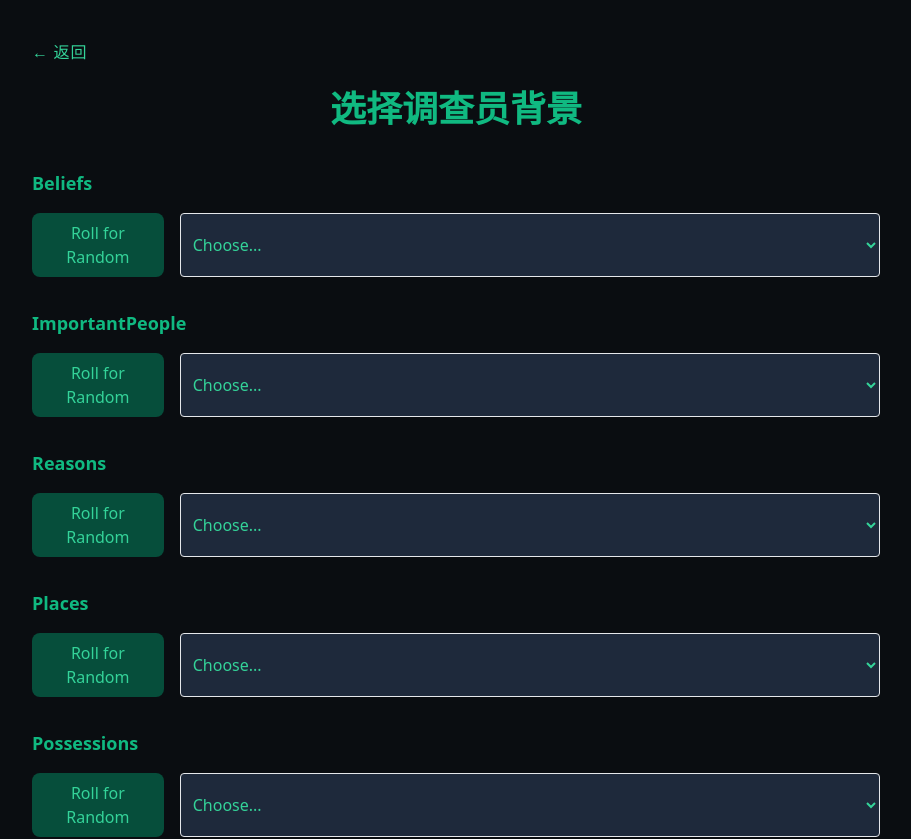
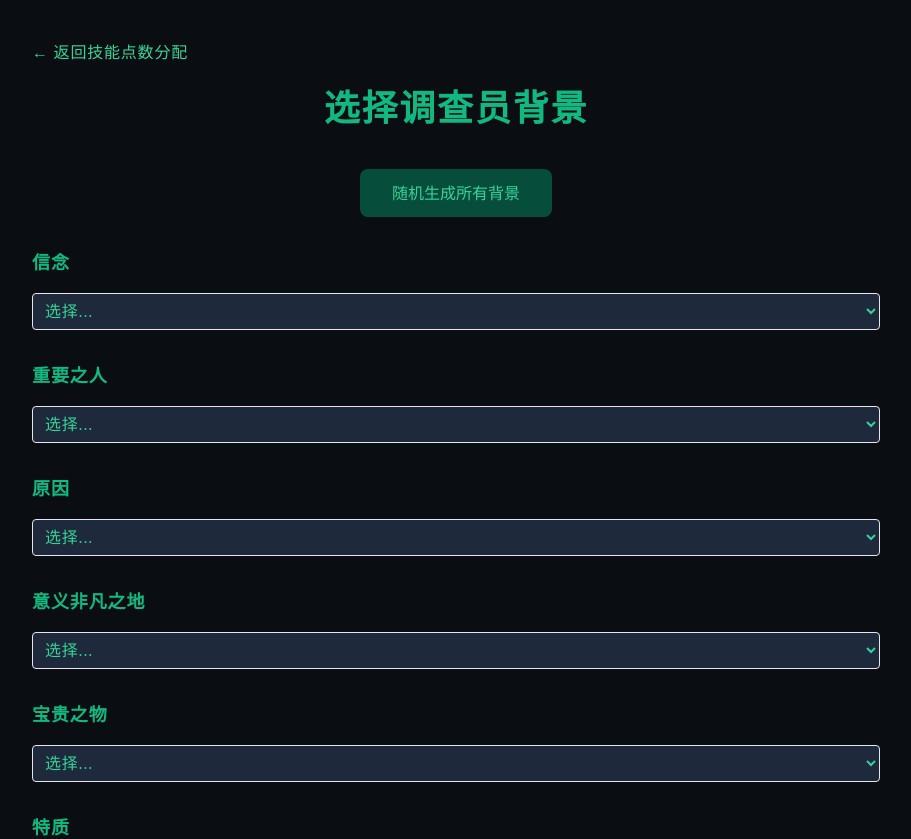
Before and after one commit to KevinKevinL/AI-Driven-TRPG, a Next.js app: page /coc/background in a window 1280 px wide. Shown: the top 839 px of the page, without its empty margins (184-1095 px from the left). Built offline with nearby package versions, Linux system fonts and the light colour scheme.

Commit message:
Update background.js

```diff
--- a/pages/coc/background.js
+++ b/pages/coc/background.js
@@ -1,35 +1,64 @@
-import React, { useState } from "react";
+import React, { useState, useEffect } from "react";
 import Head from "next/head";
 import Link from "next/link";
-import { DiceSystem } from "@utils/diceSystem"; // 引用您之前的骰子逻辑
+import { useRouter } from "next/router";
+import { DiceSystem } from "@utils/diceSystem"; // 引用骰子逻辑
 import { BACKGROUND_OPTIONS } from "@constants/backgroundList";
+import { character } from "@utils/characterState"; // 全局状态管理对象
 
 const BackgroundPage = () => {
   const [selectedBackground, setSelectedBackground] = useState({
     belief: null,
     importantPerson: null,
+    reason: null,
     place: null,
     possession: null,
     trait: null,
   });
   const [isRolling, setIsRolling] = useState(false);
+  const router = useRouter();
 
-  const rollAndSelect = (category) => {
+  // Load background from character state on mount
+  useEffect(() => {
+    const savedBackground = character.backstory
+      ? parseBackstory(character.backstory)
+      : {};
+    setSelectedBackground(savedBackground);
+  }, []);
+
+  // Parse the backstory string to extract the individual elements
+  const parseBackstory = (backstory) => {
+    const lines = backstory.split("\n").map((line) => line.trim());
+    const keys = ["belief", "importantPerson", "reason", "place", "possession", "trait"];
+    const parsed = {};
+    lines.forEach((line, index) => {
+      parsed[keys[index]] = line.split(":")[1]?.trim() || null;
+    });
+    return parsed;
+  };
+
+  // 为所有类别随机选择选项
+  const rollAll = () => {
     setIsRolling(true);
     setTimeout(() => {
-      const options = BACKGROUND_OPTIONS[category];
-      const randomIndex = DiceSystem.roll(1, options.length) - 1;
-      setSelectedBackground((prev) => ({
-        ...prev,
-        [category]: options[randomIndex],
-      }));
+      const newBackground = {};
+      Object.keys(BACKGROUND_OPTIONS).forEach((category) => {
+        const options = BACKGROUND_OPTIONS[category];
+        const randomIndex = DiceSystem.roll(1, options.length) - 1;
+        newBackground[category] = options[randomIndex];
+      });
+      setSelectedBackground(newBackground);
+      character.setBackground(newBackground); // Save to backstory
+      character.save(); // Save to localStorage
       setIsRolling(false);
-    }, 800);
+    }, 1000);
   };
 
   const handleFinalize = () => {
-    console.log("Finalized Background:", selectedBackground);
-    // 可在这里保存数据或跳转下一步
+    character.setBackground(selectedBackground); // 确保背景选择持久化
+    character.save(); // 保存背景数据
+    console.log("Finalized Background:", character.backstory);
+    router.push("/coc/summary"); // 跳转到下一页面
   };
 
   return (
@@ -40,55 +69,63 @@ const BackgroundPage = () => {
       </Head>
       <div className="max-w-4xl mx-auto px-6">
         <Link
-          href="/coc"
+          href="/coc/skills"
           className="inline-block mb-6 text-emerald-400 hover:text-emerald-300 transition-colors font-lovecraft tracking-wider"
         >
-          ← 返回
+          ← 返回技能点数分配
         </Link>
 
-        <h1 className="text-4xl font-bold text-center text-emerald-500 mb-10">
+        <h1 className="text-4xl font-lovecraft font-bold text-center text-emerald-500 mb-10">
           选择调查员背景
         </h1>
 
+        {/* 全局骰子按钮 */}
+        <div className="text-center mb-8">
+          <button
+            onClick={rollAll}
+            disabled={isRolling}
+            className="bg-emerald-900 text-emerald-400 px-8 py-3 rounded-lg hover:bg-emerald-800 transition-colors disabled:bg-slate-800 disabled:text-emerald-700"
+          >
+            {isRolling ? "Rolling..." : "随机生成所有背景"}
+          </button>
+        </div>
+
+        {/* 背景选项展示 */}
         {Object.keys(BACKGROUND_OPTIONS).map((category) => (
           <div key={category} className="mb-8">
-            <h3 className="text-lg font-bold text-emerald-500 capitalize">
-              {category}
+            <h3 className="text-lg  font-bold font-lovecraft text-emerald-500 capitalize">
+            {category === "beliefs" && "信念"}
+            {category === "importantPeople" && "重要之人"}
+            {category === "reasons" && "原因"}
+            {category === "places" && "意义非凡之地"}
+            {category === "possessions" && "宝贵之物"}
+            {category === "traits" && "特质"}
             </h3>
-            <div className="flex gap-4 mt-4">
-              <button
-                onClick={() => rollAndSelect(category)}
-                disabled={isRolling}
-                className="bg-emerald-900 text-emerald-400 px-4 py-2 rounded-lg hover:bg-emerald-800 transition-colors disabled:bg-slate-800 disabled:text-emerald-700"
-              >
-                {isRolling ? "Rolling..." : "Roll for Random"}
-              </button>
+            <div className="mt-4">
               <select
-                className="bg-slate-800 text-emerald-400 border rounded px-2 py-2 w-full"
+                className="bg-slate-800 text-emerald-400 font-lovecraft border rounded px-2 py-2 w-full"
                 value={selectedBackground[category] || ""}
                 onChange={(e) =>
-                  setSelectedBackground((prev) => ({
-                    ...prev,
-                    [category]: e.target.value,
-                  }))
+                  setSelectedBackground((prev) => {
+                    const newBackground = { ...prev, [category]: e.target.value };
+                    character.setBackground(newBackground); // 保存到 character
+                    return newBackground;
+                  })
                 }
               >
-                <option value="">Choose...</option>
+                <option value="">选择...</option>
                 {BACKGROUND_OPTIONS[category].map((option, index) => (
                   <option key={index} value={option}>
                     {option}
                   </option>
                 ))}
               </select>
+
             </div>
-            {selectedBackground[category] && (
-              <p className="mt-2 text-emerald-400 font-lovecraft">
-                Selected: {selectedBackground[category]}
-              </p>
-            )}
           </div>
         ))}
 
+        {/* 确定背景按钮 */}
         <div className="mt-10 text-center">
           <button
             onClick={handleFinalize}
```
